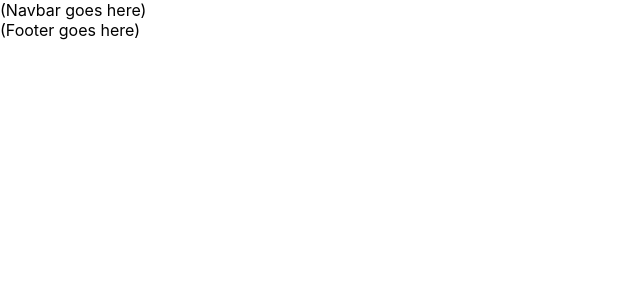
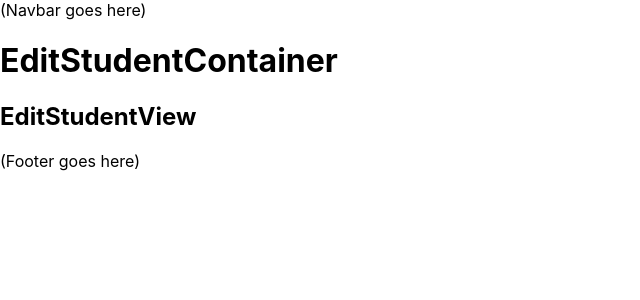
Before and after one commit to isabellab3/Student-Campus-Manager-Frontend, a React (Create React App) app: page /editstudent/1 in a window 1280 px wide. Shown: the top 300 px of the page, without its empty margins (0-640 px from the left). Built offline with nearby package versions, Linux system fonts and the light colour scheme.

Commit message:
Connected EditStudent to url and rendered placeholders

```diff
--- a/src/App.js
+++ b/src/App.js
@@ -24,6 +24,11 @@ class App extends Component {
           {/* <Route exact path="/student/:id" component={SingleCampus} /> */}
           {/* <Route exact path="/editcampus/:id" component={EditCampus} /> */}
           <Route exact path="/addstudent" component={AddStudent} />
+          <Route
+            exact
+            path="/editstudent/:id"
+            component={EditStudentContainer}
+          />
         </Switch>
         <footer>(Footer goes here)</footer>
       </Router>
--- a/src/components/containers/EditStudentContainer.jsx
+++ b/src/components/containers/EditStudentContainer.jsx
@@ -1,7 +1,22 @@
 import React, { Component } from "react";
+
+import { connect } from "react-redux";
 
 import { EditStudentView } from "../";
 
-class EditStudentContainer extends Component {}
+class EditStudentContainer extends Component {
+  render() {
+    return (
+      <div>
+        <h1>EditStudentContainer</h1>
+        <EditStudentView id={1} />
+      </div>
+    );
+  }
+}
 
-export default EditStudentContainer;
+function mapStateToProp(state) {
+  return;
+}
+
+export default connect(mapStateToProp)(EditStudentContainer);
--- a/src/components/views/EditStudentView.jsx
+++ b/src/components/views/EditStudentView.jsx
@@ -1,5 +1,11 @@
 import React, { Component } from "react";
 
-function EditStudentView() {}
+function EditStudentView() {
+  return (
+    <div>
+      <h2>EditStudentView</h2>
+    </div>
+  );
+}
 
 export default EditStudentView;
```
